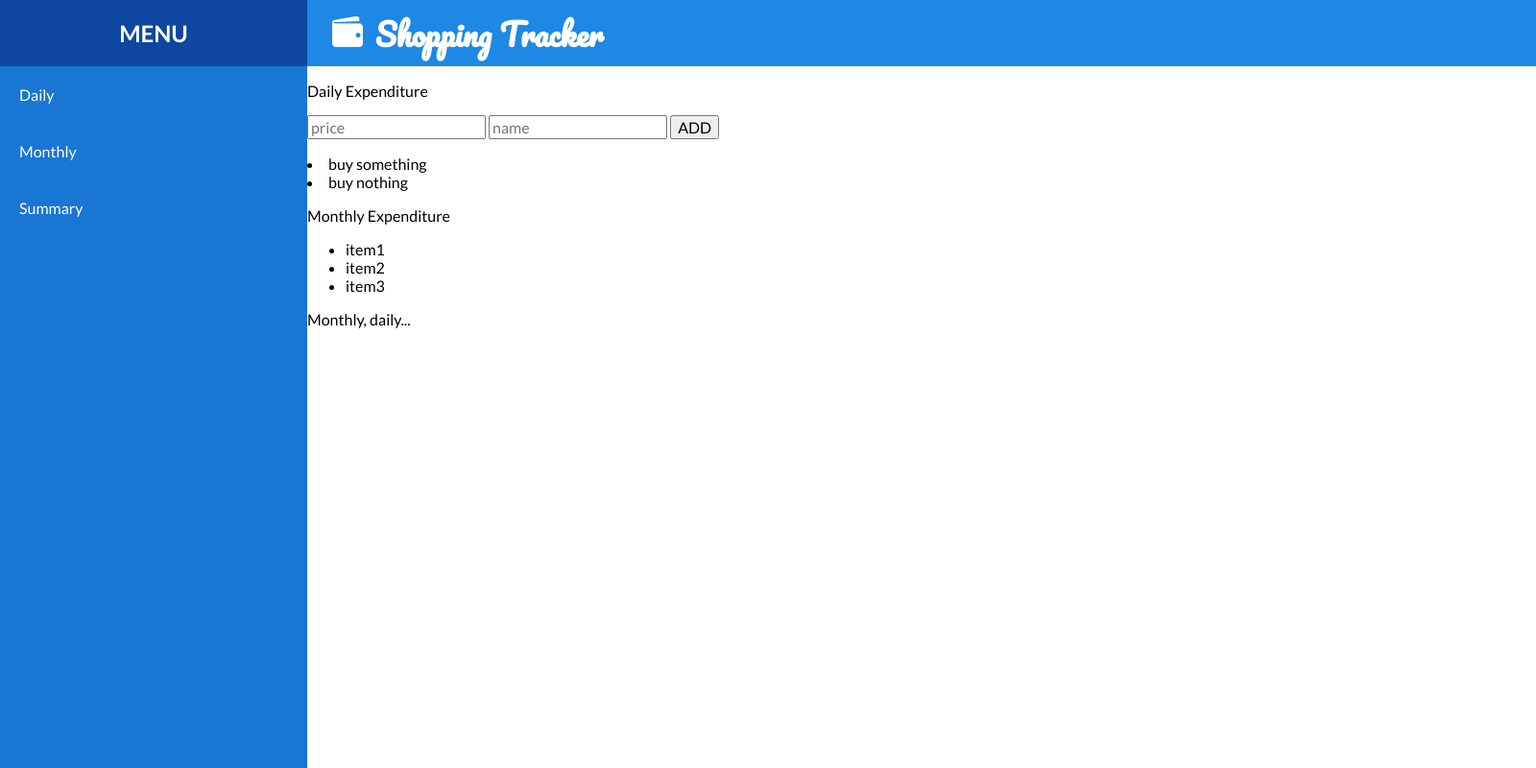
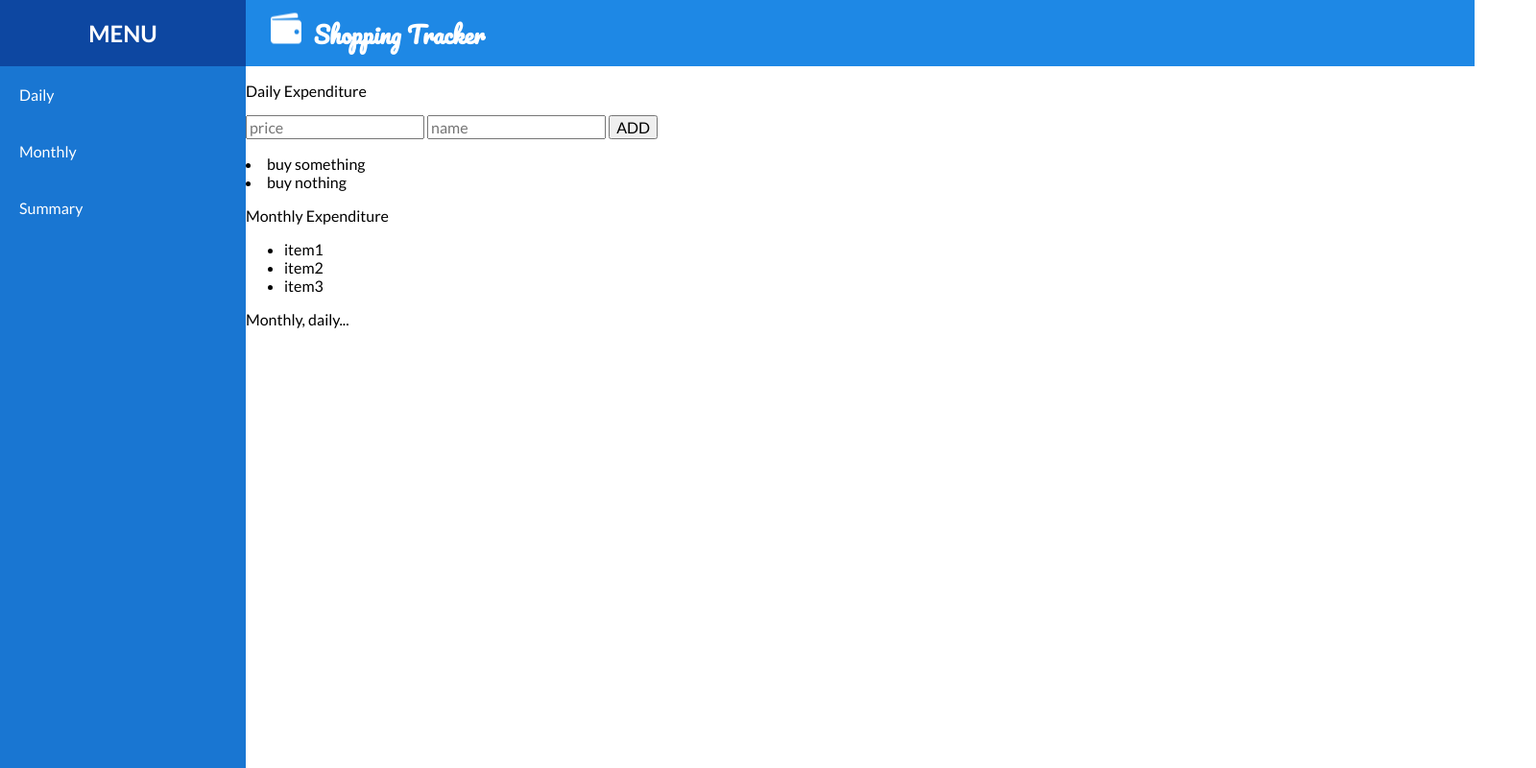
Before and after one commit to SaratMaharjan/buildToLearn, a website: page index.html in a window 1280 px wide. Both pictures are taken after a click on the picture 41 px from the left and 32 px from the top of the page. Shown: the whole page at 96% size, 1600 px wide, since content can reach past the window. Drawn offline with Linux system fonts and the light colour scheme.

Commit message:
added little menu animationtransition

```diff
--- a/css/main.css
+++ b/css/main.css
@@ -20,7 +20,7 @@ h1 {
 
 .menu {
   position: absolute;
-  width: 25%;
+  width: 20%;
   height: 100%;
   background: #1976d2;
   color: #fff;
@@ -60,6 +60,7 @@ h1 {
   width: 100%;
   height: 100%;
   position: absolute;
+  transition: all 0.5s;
 }
 
 /**NAVIGATION BAR**/
@@ -88,8 +89,9 @@ h1 {
   color: #fff;
   font-family: 'Pacifico', cursive;
   margin-left: 10px;
+  font-size: 24px;
 }
 
 .swap {
-  transform: translateX(25%);
+  transform: translateX(20%);
 }
```
